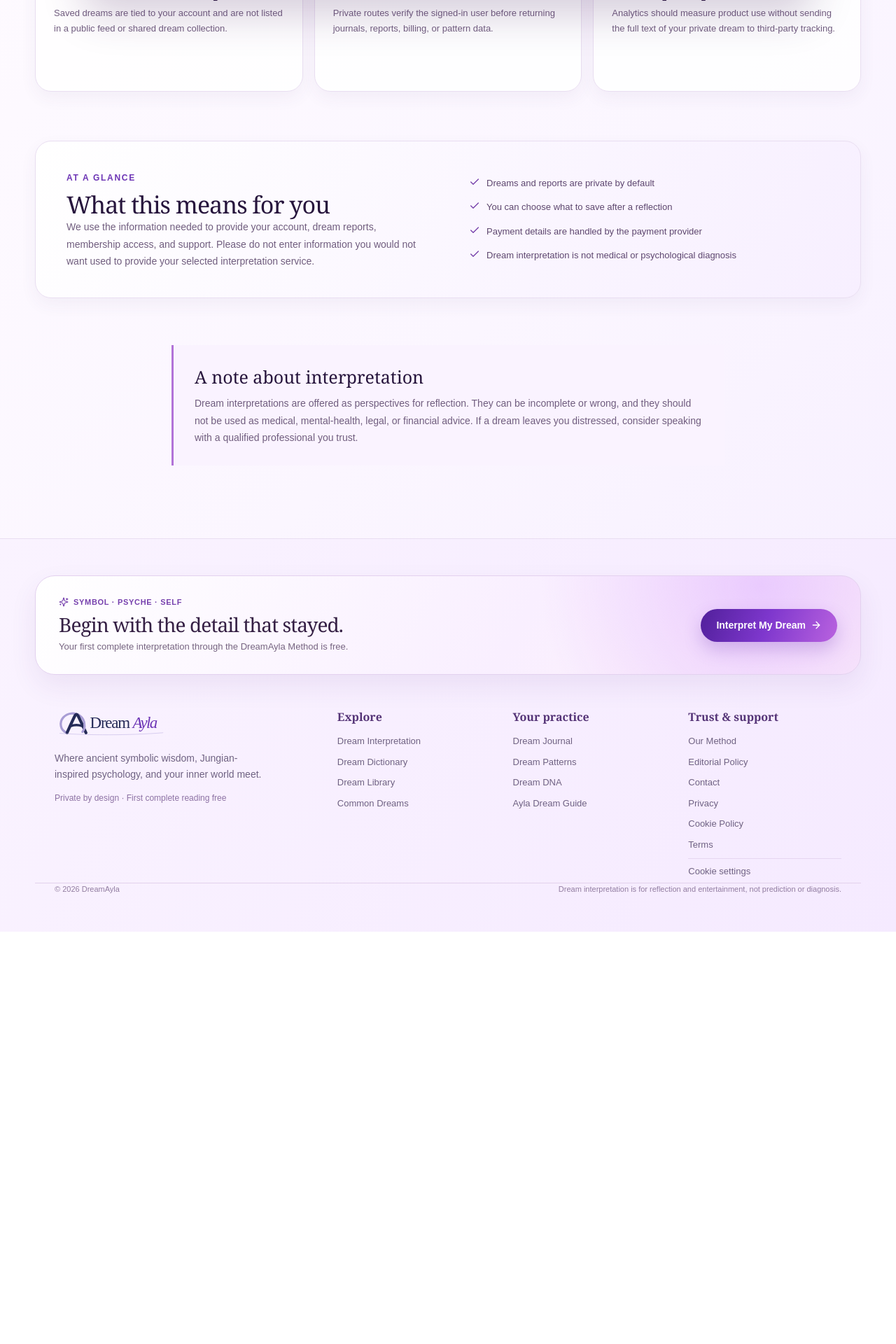
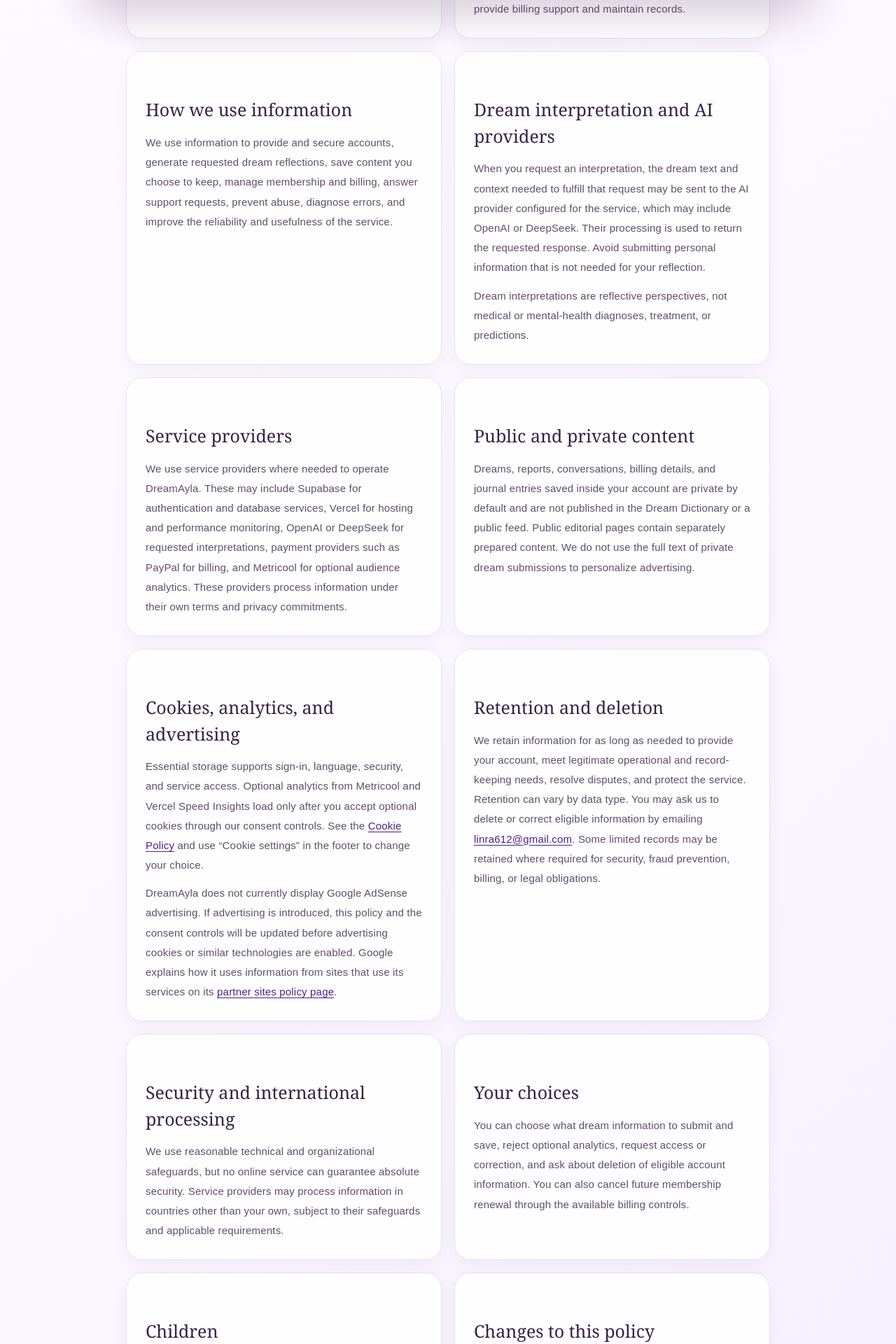
Before and after one commit to ukoma21/dreamayla, a Next.js app: page /privacy in a window 1280 px wide. Shown: the part 780-2700 px from the top of the page at 70% size. Before the commit the page ends 2111 px from the top, so only its background shows below. Built offline with nearby package versions, Linux system fonts and the light colour scheme; no server answers.

Commit message:
Prepare app/privacy/page.tsx for AdSense review

```diff
--- a/app/privacy/page.tsx
+++ b/app/privacy/page.tsx
@@ -1,21 +1,29 @@
-import { Check, EyeOff, LockKeyhole, ShieldCheck } from "lucide-react";
 import type { Metadata } from "next";
+import Link from "next/link";
 import { Footer, Header } from "@/components/site-chrome";
-export const metadata: Metadata = { title: "Privacy: Your Dream Journal Is Private", description: "See how DreamAyla keeps saved dream entries private, account-based, and separate from public content.", alternates: { canonical: "/privacy" } };
 
-const commitments = [
-  [EyeOff, "Your dream text is not public", "Saved dreams are tied to your account and are not listed in a public feed or shared dream collection."],
-  [LockKeyhole, "Access is account-based", "Private routes verify the signed-in user before returning journals, reports, billing, or pattern data."],
-  [ShieldCheck, "We keep the product focused", "Analytics should measure product use without sending the full text of your private dream to third-party tracking."],
-] as const;
-
-const checklist = ["Dreams and reports are private by default", "You can choose what to save after a reflection", "Payment details are handled by the payment provider", "Dream interpretation is not medical or psychological diagnosis"];
+export const metadata: Metadata = {
+  title: "Privacy Policy",
+  description: "Learn what information DreamAyla collects, how private dream content is handled, and the choices available to you.",
+  alternates: { canonical: "/privacy" },
+};
 
 export default function Privacy() {
-  return <><Header /><main className="page shell privacy-page">
-    <section className="privacy-hero"><div className="eyebrow">YOUR SPACE, YOUR CHOICE</div><h1>Privacy that lets you think freely.</h1><p className="lead">Dreams can be personal. DreamAyla is designed to keep your stories inside your account while giving you control over what you save and revisit.</p><div className="privacy-updated">Last updated · September 2026</div></section>
-    <section className="privacy-commitments"><div className="section-heading"><span className="eyebrow">OUR COMMITMENTS</span><h2>Clear boundaries for intimate content.</h2></div><div className="privacy-card-grid">{commitments.map(([Icon, title, copy]) => <article className="card privacy-card" key={title}><div className="privacy-icon"><Icon size={21} /></div><h3>{title}</h3><p>{copy}</p></article>)}</div></section>
-    <section className="privacy-details card"><div><span className="eyebrow">AT A GLANCE</span><h2>What this means for you</h2><p>We use the information needed to provide your account, dream reports, membership access, and support. Please do not enter information you would not want used to provide your selected interpretation service.</p></div><ul>{checklist.map(item => <li key={item}><Check size={16} />{item}</li>)}</ul></section>
-    <section className="privacy-note"><h2>A note about interpretation</h2><p>Dream interpretations are offered as perspectives for reflection. They can be incomplete or wrong, and they should not be used as medical, mental-health, legal, or financial advice. If a dream leaves you distressed, consider speaking with a qualified professional you trust.</p></section>
+  return <><Header /><main className="page shell report legal-page">
+    <div className="pagehead"><span className="eyebrow">PRIVACY AT DREAMAYLA</span><h1>Privacy Policy</h1><p className="sectionintro">Dreams can be deeply personal. This policy explains what DreamAyla collects, why we use it, and the choices available to you.</p><p className="legal-updated">Last updated: October 20, 2026</p></div>
+    <div className="legal-grid">
+      <section className="card"><h2>Who operates DreamAyla</h2><p>DreamAyla operates the dreamayla.com website and related services. For privacy questions, access requests, corrections, or deletion requests, contact <a href="mailto:linra612@gmail.com">linra612@gmail.com</a>.</p></section>
+      <section className="card"><h2>Information we collect</h2><p>Depending on how you use DreamAyla, we may process account identifiers, sign-in information, dream text and context you submit, saved journal entries and reports, membership and transaction records, support messages, and technical information such as device, browser, IP address, and service logs.</p><p>Payment credentials are processed by the relevant payment provider. DreamAyla may retain transaction identifiers, plan status, dates, and amounts needed to provide billing support and maintain records.</p></section>
+      <section className="card"><h2>How we use information</h2><p>We use information to provide and secure accounts, generate requested dream reflections, save content you choose to keep, manage membership and billing, answer support requests, prevent abuse, diagnose errors, and improve the reliability and usefulness of the service.</p></section>
+      <section className="card"><h2>Dream interpretation and AI providers</h2><p>When you request an interpretation, the dream text and context needed to fulfill that request may be sent to the AI provider configured for the service, which may include OpenAI or DeepSeek. Their processing is used to return the requested response. Avoid submitting personal information that is not needed for your reflection.</p><p>Dream interpretations are reflective perspectives, not medical or mental-health diagnoses, treatment, or predictions.</p></section>
+      <section className="card"><h2>Service providers</h2><p>We use service providers where needed to operate DreamAyla. These may include Supabase for authentication and database services, Vercel for hosting and performance monitoring, OpenAI or DeepSeek for requested interpretations, payment providers such as PayPal for billing, and Metricool for optional audience analytics. These providers process information under their own terms and privacy commitments.</p></section>
+      <section className="card"><h2>Public and private content</h2><p>Dreams, reports, conversations, billing details, and journal entries saved inside your account are private by default and are not published in the Dream Dictionary or a public feed. Public editorial pages contain separately prepared content. We do not use the full text of private dream submissions to personalize advertising.</p></section>
+      <section className="card"><h2>Cookies, analytics, and advertising</h2><p>Essential storage supports sign-in, language, security, and service access. Optional analytics from Metricool and Vercel Speed Insights load only after you accept optional cookies through our consent controls. See the <Link href="/cookie-policy">Cookie Policy</Link> and use “Cookie settings” in the footer to change your choice.</p><p>DreamAyla does not currently display Google AdSense advertising. If advertising is introduced, this policy and the consent controls will be updated before advertising cookies or similar technologies are enabled. Google explains how it uses information from sites that use its services on its <a href="https://policies.google.com/technologies/partner-sites" target="_blank" rel="noreferrer">partner sites policy page</a>.</p></section>
+      <section className="card"><h2>Retention and deletion</h2><p>We retain information for as long as needed to provide your account, meet legitimate operational and record-keeping needs, resolve disputes, and protect the service. Retention can vary by data type. You may ask us to delete or correct eligible information by emailing <a href="mailto:linra612@gmail.com">linra612@gmail.com</a>. Some limited records may be retained where required for security, fraud prevention, billing, or legal obligations.</p></section>
+      <section className="card"><h2>Security and international processing</h2><p>We use reasonable technical and organizational safeguards, but no online service can guarantee absolute security. Service providers may process information in countries other than your own, subject to their safeguards and applicable requirements.</p></section>
+      <section className="card"><h2>Your choices</h2><p>You can choose what dream information to submit and save, reject optional analytics, request access or correction, and ask about deletion of eligible account information. You can also cancel future membership renewal through the available billing controls.</p></section>
+      <section className="card"><h2>Children</h2><p>DreamAyla is not directed to children under 13, and we do not knowingly collect personal information from children under 13. If you believe a child has provided information, contact us so we can review the request.</p></section>
+      <section className="card"><h2>Changes to this policy</h2><p>We may update this policy when the service, providers, or legal requirements change. The date at the top shows the latest revision. Material changes will be presented through the site when appropriate.</p></section>
+    </div>
   </main><Footer /></>;
 }
```
